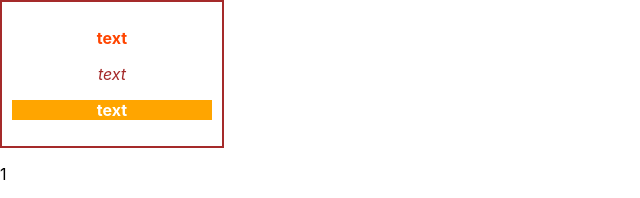
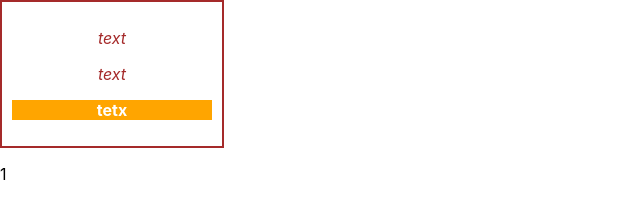
Before and after one commit to Alfaussa/my-app, a React (Create React App) app: page / in a window 1280 px wide. Shown: the top 198 px of the page, without its empty margins (0-640 px from the left). Built offline with nearby package versions, Linux system fonts and the light colour scheme.

Commit message:
stylrd components

```diff
--- a/package.json
+++ b/package.json
@@ -7,7 +7,8 @@
     "nanoid": "^5.0.9",
     "react": "^19.0.0",
     "react-dom": "^19.0.0",
-    "react-scripts": "5.0.1"
+    "react-scripts": "5.0.1",
+    "styled-components": "^6.1.18"
   },
   "scripts": {
     "start": "react-scripts start",
--- a/src/App.js
+++ b/src/App.js
@@ -9,46 +9,41 @@ import { nanoid } from 'nanoid'
 import Users from './Users';
 import Calculator from './Calculator';
 //import {styles} from './styles.js'
+import styled from 'styled-components';
+
+const Text1 = styled.p`
+font-style: italic;
+color: brown;
+`;
+const Text2 = styled.p`
+	font-style: italic;
+	color: brown;
+`;
+
+const Text3 = styled.p`
+	background-color: orange;
+	font-weight: bold;
+	color: white;
+`;
+
+const Container = styled.div`
+	width: 200px;
+	border: 2px solid brown;
+	padding: 10px;
+	text-align: center;
+`;
+function App() {
 
 
-
-
-function App() {
-
-const wd1 = '200px';
-const br1 = '2px solid brown';
-const pd1 = '10px';
-const ta1 = 'center';
-const co1 = 'orangered';
-const fw1 = 'bold';
-const fs1 = 'italic';
-const co2 = 'brown';
-const bco1 = 'orange';
-const co3 = 'white';
 
 return  <>
 
 
-<div style = {{
-			width: wd1,
-			border: br1,
-			padding: pd1,
-			textAlign: ta1 }}>
-			<p style = {{ color: co1, fontWeight:
-				fw1 }}>
-				text
-			</p>
-			<p style = {{ fontStyle: fs1, color:
-				co2 }}>
-				text
-			</p>
-			<p style = {{
-				backgroundColor: bco1,
-				fontWeight: fw1,
-				color: co3 }}>
-				text
-			</p>
-		</div>
+<Container>
+	<Text1>text</Text1>
+	<Text2>text</Text2>
+	<Text3>tetx</Text3>
+</Container>
 <Calculator/>
 
 </>
```
Also changed, not shown: 1 other file (tests, documents, lock files or other folders).
